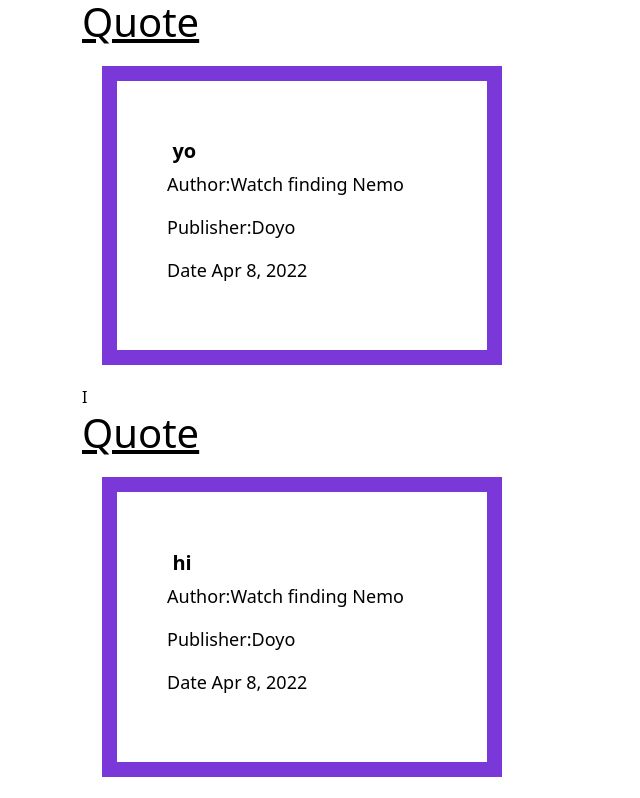
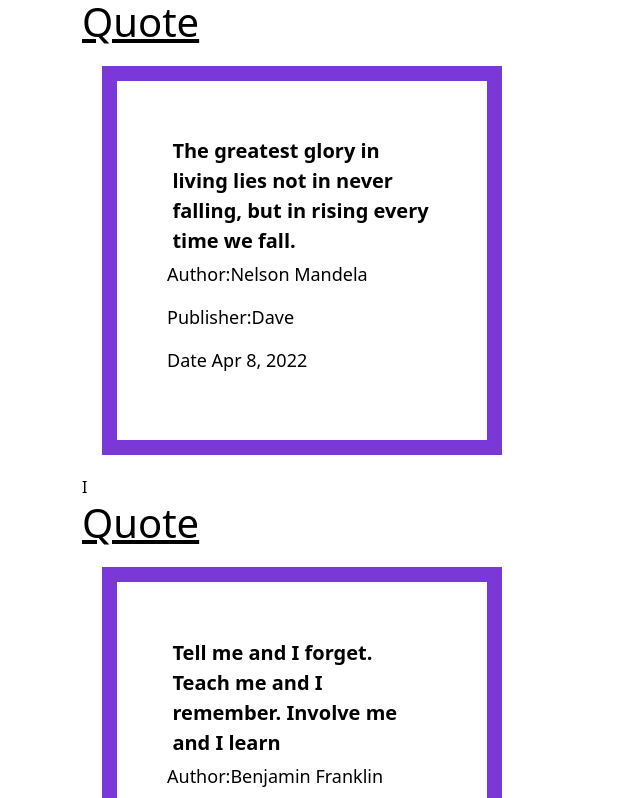
Before and after one commit to Doyo54/Angular-week-1-IP, an Angular app: page / in a window 1280 px wide. Shown: the part 1202-2000 px from the top of the page, without its empty margins (0-640 px from the left). Built offline with nearby package versions, Linux system fonts and the light colour scheme.

Commit message:
ft: Added Default quotes and authors

```diff
--- a/src/app/landing-page/landing-page.component.ts
+++ b/src/app/landing-page/landing-page.component.ts
@@ -7,8 +7,8 @@
 })
 export class LandingPageComponent implements OnInit {
   quotes = [
-    new Quote ('Doyo','Watch finding Nemo','yo', new Date),
-     new Quote ('Doyo','Watch finding Nemo', 'hi', new Date),
+    new Quote ('Dave','Nelson Mandela','The greatest glory in living lies not in never falling, but in rising every time we fall. ', new Date),
+     new Quote ('Sarah','Benjamin Franklin', 'Tell me and I forget. Teach me and I remember. Involve me and I learn', new Date),
   ]
   addQuote(theQuote) {
     this.quotes.push(theQuote)
```
